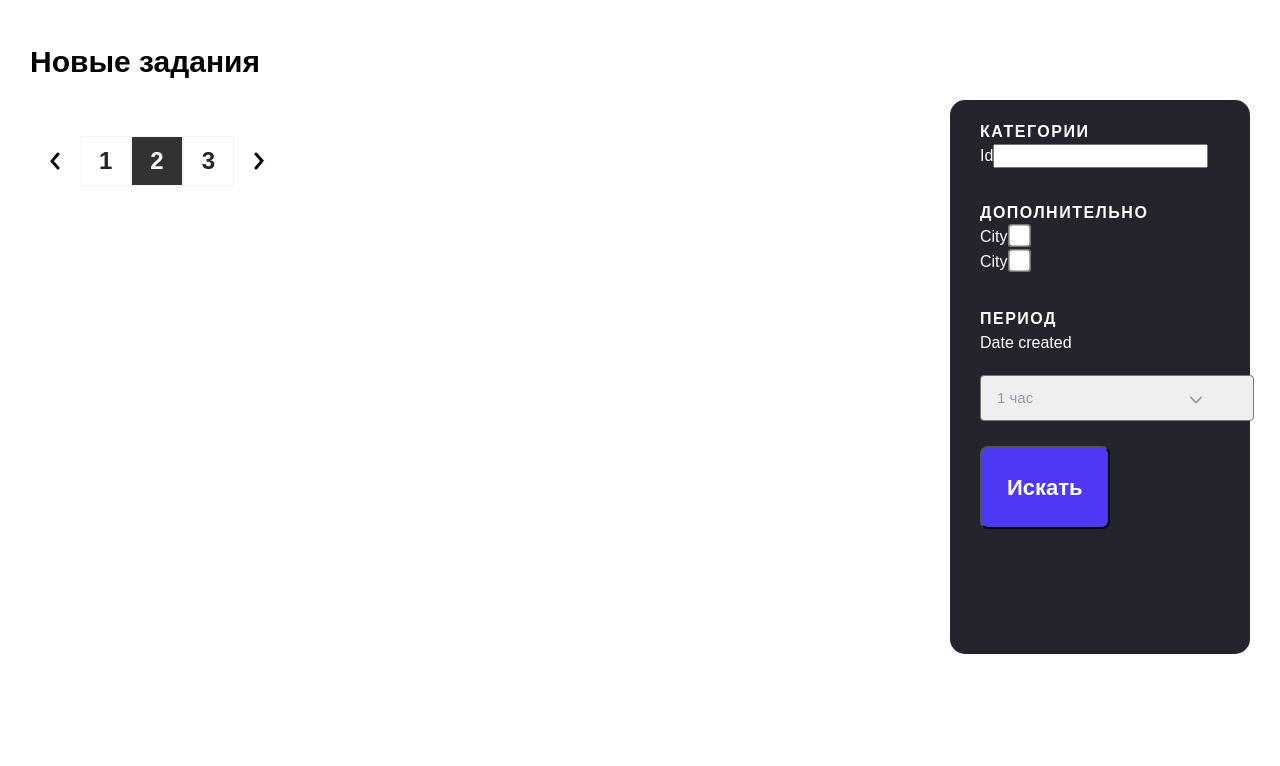
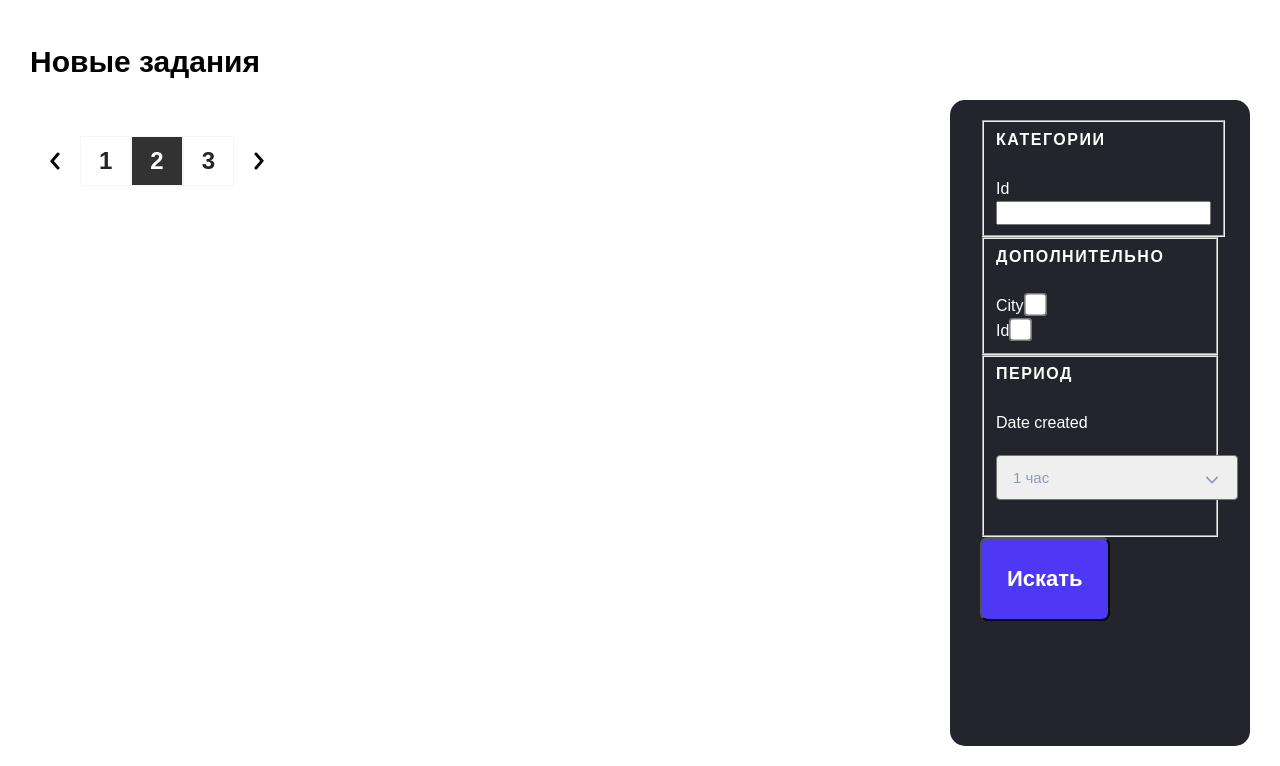
Before and after one commit to LevNevinitsin/1252355-task-force-2, a Yii app: template views/tasks/tasks.php in a window 1280 px wide. Shown: the part 90-856 px from the top of the page. Before the commit the page ends 744 px from the top, so only its background shows below. Run offline with PHP 8.4 and a stand-in for Yii, Linux system fonts and the light colour scheme; the template is opened without the code that fills it, so the values that code supplies are empty; form fields are guessed from the names that the template uses; some libraries are stand-ins or nearby versions; some web fonts are replaced.

Commit message:
Update layout and styles

```diff
--- a/views/tasks/tasks.php
+++ b/views/tasks/tasks.php
@@ -1,7 +1,6 @@
 <?php
 use yii\helpers\Html;
 use yii\widgets\ActiveForm;
-use yii\widgets\ActiveField;
 ?>
 
 <div class="left-column">
@@ -43,44 +42,61 @@ use yii\widgets\ActiveField;
 </div>
 <div class="right-column">
     <div class="right-card black">
-        <div class="search-form">
         <?php
         $form = ActiveForm::begin([
             'id' => 'tasks-filter-form',
             'action' => '/tasks',
             'method' => 'get',
-                'options' => [],
+            'options' => ['class' => 'search-form'],
         ]); ?>
 
+            <div class="fields-container">
+                <fieldset class="fieldset">
                     <h4 class="head-card">Категории</h4>
-                <?= $form->field($categoryModel, 'id', ['template' => '{input}'])->checkBoxList($categories, [
+                    <?= $form->field($categoryModel, 'id', [
+                        'template' => '{input}',
+                        'options' => ['tag' => false],
+                    ])->checkBoxList($categories, [
                         'tag' => false,
                         'item' => function($index, $label, $name, $checked, $value) use ($selectedCategories) {
                             $checkedStatus = in_array($value, $selectedCategories) ? ' checked' : '';
 
-                        return "<label><input type=\"checkbox\" name=\"$name\" value=\"$value\"$checkedStatus>"
+                            return "<label><input class=\"checkbox\" type=\"checkbox\" name=\"$name\" value=\"$value\"$checkedStatus> "
                             . Html::encode($label)
                             . "</label>";
                         },
                         'unselect' => null,
+
                     ]) ?>
+                </fieldset>
 
+                <fieldset class="fieldset">
                     <h4 class="head-card">Дополнительно</h4>
-                <?= $form->field($taskModel, 'city_id')->checkbox([
+                    <?= $form->field($taskModel, 'city_id', [
+                        'template' => '{input}{label}',
+                        'options' => ['tag' => false],
+                    ])->checkbox([
                         'uncheck' => null,
                         'label' => 'Удалённая работа',
                         'name' => 'showRemoteOnly',
                         'value' => 1,
                         'checked' => $shouldShowRemoteOnly ? '' : null,
+                        'class' => 'checkbox',
                     ]) ?>
-                <?= $form->field($taskModel, 'city_id')->checkbox([
+                    <?= $form->field($taskModel, 'id', [
+                        'template' => '{input}{label}',
+                        'options' => ['tag' => false],
+                    ])->checkbox([
                         'uncheck' => null,
                         'label' => 'Без откликов',
                         'name' => 'showWithoutResponses',
                         'value' => 1,
                         'checked' => $shouldShowWithoutResponses ? '' : null,
+                        'class' => 'checkbox',
                     ]) ?>
+                </fieldset>
 
+                <fieldset class="fieldset">
                     <h4 class="head-card">Период</h4>
                     <?= $form->field($taskModel, 'date_created', ['template' => '{input}'])->dropDownList(
                         [
@@ -95,9 +111,10 @@ use yii\widgets\ActiveField;
                             ],
                         ]
                     ) ?>
+                </fieldset>
+            </div>
 
             <?= HTML::submitButton('Искать', ['class' => 'button button--blue']); ?>
         <?php ActiveForm::end() ?>
     </div>
 </div>
-</div>
--- a/web/css/style.css
+++ b/web/css/style.css
@@ -1201,12 +1201,12 @@ select {
   background-size: 20px 12px;
   background-position: 260px 14px; }
 
-.search-form .head-card:not(.head-card:first-child) {
+/* .search-form .head-card:not(.head-card:first-child) {
   margin-top: 33px;
-  margin-bottom: 0; }
-
-.search-form .head-card:first-child {
-  margin-bottom: 0; }
+  margin-bottom: 0; } */
+
+/* .search-form .head-card:first-child {
+  margin-bottom: 0; } */
 
 .search-form select {
   margin-top: 20px;
```
Also changed, not shown: web/css/style-new.css (added, +43 -0 lines). Lines whose indentation alone changed are shown as unchanged.
